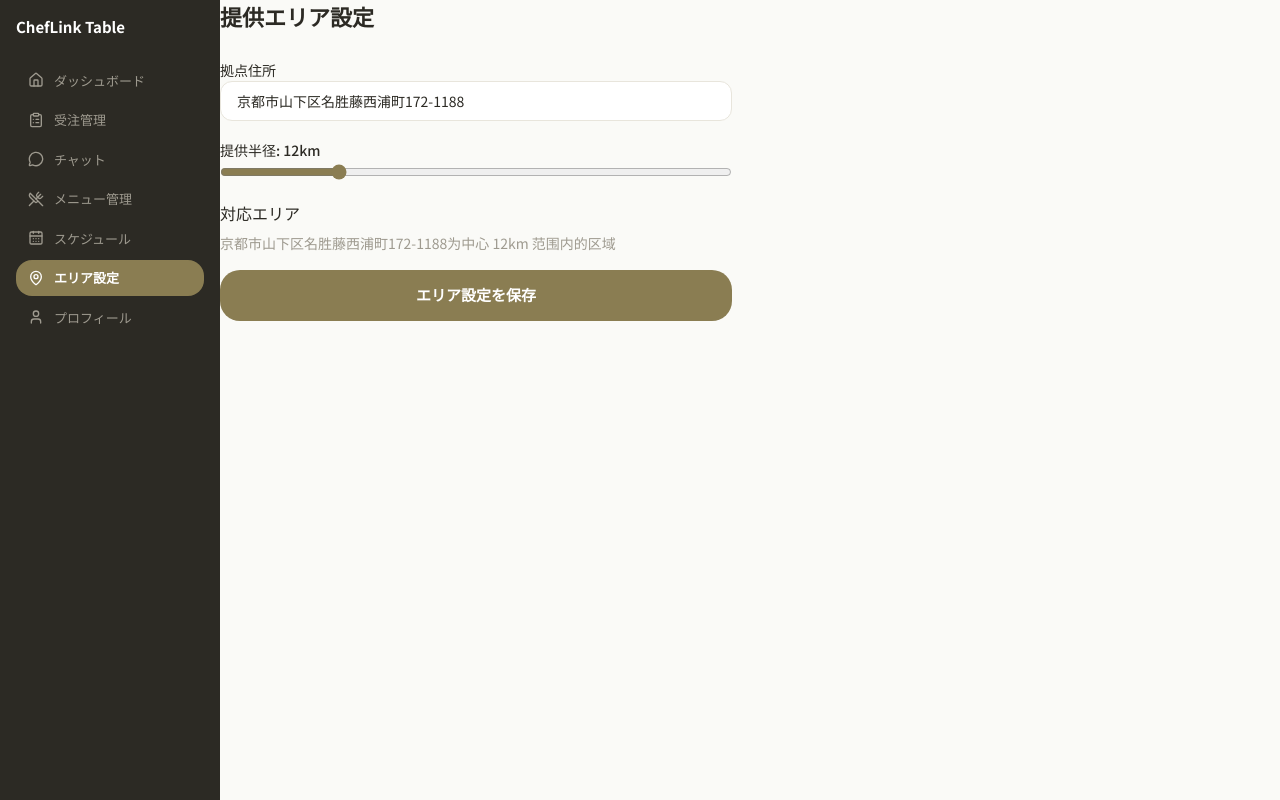
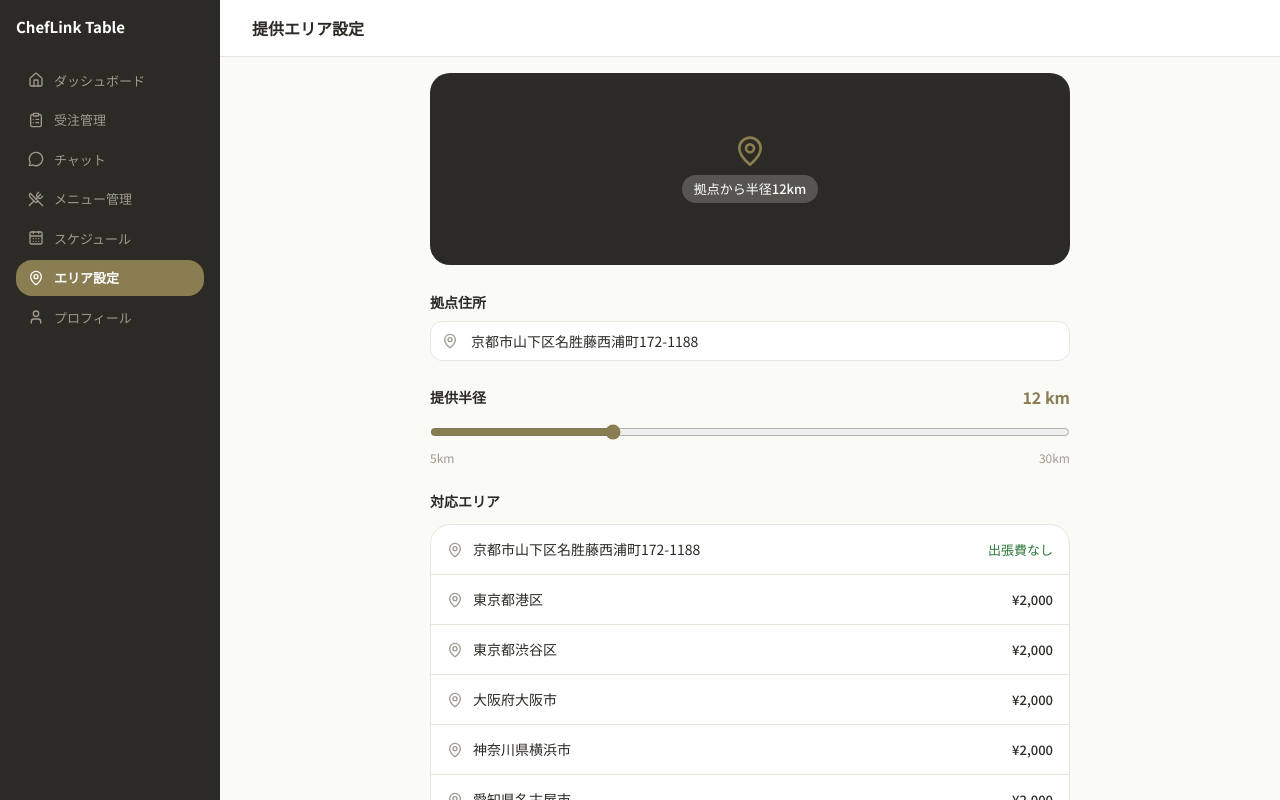
Before and after one commit to minhpham812/scan-chef-sharedine, a React (Vite) app: page /service-area in a window 1280 px wide. Built offline with nearby package versions, Linux system fonts and the light colour scheme.

Commit message:
service-area page

```diff
--- /dev/null
+++ b/src/components/service-area/index.ts
@@ -0,0 +1,5 @@
+export { ServiceAreaMapHero } from './service-area-map-hero'
+export { ServiceAreaAddressInput } from './service-area-address-input'
+export { ServiceAreaRadiusSlider } from './service-area-radius-slider'
+export { ServiceAreaList, type ServiceAreaItem } from './service-area-list'
+export { ServiceAreaBottomBar } from './service-area-bottom-bar'
--- /dev/null
+++ b/src/components/service-area/service-area-address-input.tsx
@@ -0,0 +1,27 @@
+import { MapPin } from 'lucide-react'
+import { Input } from '@/components/ui/input'
+
+interface ServiceAreaAddressInputProps {
+  value: string
+  onChange: (value: string) => void
+}
+
+export function ServiceAreaAddressInput({ value, onChange }: ServiceAreaAddressInputProps) {
+  return (
+    <section>
+      <label htmlFor="base-address" className="text-[14px] font-bold text-foreground">
+        拠点住所
+      </label>
+      <div className="relative mt-2">
+        <MapPin className="absolute left-3 top-1/2 h-4 w-4 -translate-y-1/2 text-muted" />
+        <Input
+          id="base-address"
+          value={value}
+          onChange={(e) => onChange(e.target.value)}
+          placeholder="住所を入力"
+          className="pl-10"
+        />
+      </div>
+    </section>
+  )
+}
--- /dev/null
+++ b/src/components/service-area/service-area-bottom-bar.tsx
@@ -0,0 +1,20 @@
+import { Check } from 'lucide-react'
+import { Button } from '@/components/ui/button'
+
+interface ServiceAreaBottomBarProps {
+  onSave: () => void
+  disabled?: boolean
+}
+
+export function ServiceAreaBottomBar({ onSave, disabled }: ServiceAreaBottomBarProps) {
+  return (
+    <div className="fixed bottom-0 left-0 right-0 border-t border-border bg-white px-5 py-4 lg:static lg:border-t-0 lg:px-8 lg:py-6">
+      <div className="lg:mx-auto lg:max-w-[640px]">
+        <Button size="action" onClick={onSave} disabled={disabled} className="w-full">
+          <Check className="h-5 w-5" />
+          エリア設定を保存
+        </Button>
+      </div>
+    </div>
+  )
+}
--- /dev/null
+++ b/src/components/service-area/service-area-list.tsx
@@ -0,0 +1,36 @@
+import { MapPin } from 'lucide-react'
+
+export interface ServiceAreaItem {
+  id: string
+  address: string
+  travelFee: number | null
+}
+
+interface ServiceAreaListProps {
+  items: ServiceAreaItem[]
+}
+
+export function ServiceAreaList({ items }: ServiceAreaListProps) {
+  return (
+    <section>
+      <h2 className="text-[14px] font-bold text-foreground">対応エリア</h2>
+      <div className="mt-3 divide-y divide-border overflow-hidden rounded-xl border border-border bg-white">
+        {items.map((item) => (
+          <div key={item.id} className="flex items-center justify-between px-4 py-3.5">
+            <div className="flex items-center gap-2.5">
+              <MapPin className="h-4 w-4 text-muted" />
+              <span className="text-[14px] text-foreground">{item.address}</span>
+            </div>
+            {item.travelFee === null ? (
+              <span className="text-[13px] font-medium text-success">出張費なし</span>
+            ) : (
+              <span className="text-[13px] font-medium text-foreground">
+                ¥{item.travelFee.toLocaleString()}
+              </span>
+            )}
+          </div>
+        ))}
+      </div>
+    </section>
+  )
+}
--- /dev/null
+++ b/src/components/service-area/service-area-map-hero.tsx
@@ -0,0 +1,18 @@
+import { MapPin } from 'lucide-react'
+
+interface ServiceAreaMapHeroProps {
+  radius: number
+}
+
+export function ServiceAreaMapHero({ radius }: ServiceAreaMapHeroProps) {
+  return (
+    <div className="relative flex h-48 items-center justify-center overflow-hidden rounded-xl bg-[#2C2A24]">
+      <div className="flex flex-col items-center gap-2">
+        <MapPin className="h-8 w-8 text-primary" />
+        <span className="rounded-full bg-white/20 px-3 py-1 text-[13px] font-medium text-white">
+          拠点から半径{radius}km
+        </span>
+      </div>
+    </div>
+  )
+}
--- /dev/null
+++ b/src/components/service-area/service-area-radius-slider.tsx
@@ -0,0 +1,40 @@
+interface ServiceAreaRadiusSliderProps {
+  value: number
+  onChange: (value: number) => void
+  min?: number
+  max?: number
+}
+
+export function ServiceAreaRadiusSlider({
+  value,
+  onChange,
+  min = 5,
+  max = 30,
+}: ServiceAreaRadiusSliderProps) {
+  return (
+    <section>
+      <div className="flex items-center justify-between">
+        <label htmlFor="radius-slider" className="text-[14px] font-bold text-foreground">
+          提供半径
+        </label>
+        <span className="text-[16px] font-bold text-primary">{value} km</span>
+      </div>
+      <div className="mt-3">
+        <input
+          id="radius-slider"
+          type="range"
+          min={min}
+          max={max}
+          step={1}
+          value={value}
+          onChange={(e) => onChange(Number(e.target.value))}
+          className="w-full accent-primary"
+        />
+        <div className="mt-1 flex justify-between text-[12px] text-muted">
+          <span>{min}km</span>
+          <span>{max}km</span>
+        </div>
+      </div>
+    </section>
+  )
+}
--- a/src/pages/service-area-page.tsx
+++ b/src/pages/service-area-page.tsx
@@ -1,38 +1,52 @@
 import { useState } from 'react'
-import { Input } from '@/components/ui/input'
-import { Button } from '@/components/ui/button'
+import {
+  ServiceAreaMapHero,
+  ServiceAreaAddressInput,
+  ServiceAreaRadiusSlider,
+  ServiceAreaList,
+  ServiceAreaBottomBar,
+  type ServiceAreaItem,
+} from '@/components/service-area'
+
+const mockAreas: ServiceAreaItem[] = [
+  { id: '1', address: '京都市山下区名胜藤西浦町172-1188', travelFee: null },
+  { id: '2', address: '東京都港区', travelFee: 2000 },
+  { id: '3', address: '東京都渋谷区', travelFee: 2000 },
+  { id: '4', address: '大阪府大阪市', travelFee: 2000 },
+  { id: '5', address: '神奈川県横浜市', travelFee: 2000 },
+  { id: '6', address: '愛知県名古屋市', travelFee: 2000 },
+  { id: '7', address: '福岡県福岡市', travelFee: 2000 },
+]
 
 export function ServiceAreaPage() {
   const [address, setAddress] = useState('京都市山下区名胜藤西浦町172-1188')
   const [radius, setRadius] = useState(12)
 
+  const handleSave = () => {
+    console.log('Saving service area:', { address, radius })
+  }
+
   return (
-    <div className="space-y-6 max-w-lg">
-      <h1 className="text-[22px] font-heading font-semibold text-[#2c2a24]">提供エリア設定</h1>
-      <div className="space-y-4">
-        <div className="space-y-2">
-          <label className="text-[14px] font-medium text-[#2c2a24]">拠点住所</label>
-          <Input value={address} onChange={(e) => setAddress(e.target.value)} />
+    <div className="flex flex-col lg:flex-1 lg:overflow-y-auto">
+      <header className="sticky top-0 z-10 border-b border-border bg-white lg:relative">
+        <div className="flex h-14 items-center gap-3 px-4 lg:px-8">
+          <h1 className="text-[16px] font-bold text-foreground">提供エリア設定</h1>
         </div>
-        <div className="space-y-2">
-          <label className="text-[14px] font-medium text-[#2c2a24]">提供半径: {radius}km</label>
-          <input
-            type="range"
-            min={1}
-            max={50}
-            value={radius}
-            onChange={(e) => setRadius(Number(e.target.value))}
-            className="w-full accent-[#8a7d52]"
-          />
+      </header>
+
+      <main className="px-5 pt-4 lg:px-8">
+        <div className="lg:mx-auto lg:max-w-[640px]">
+          <ServiceAreaMapHero radius={radius} />
+
+          <div className="mt-6 space-y-6">
+            <ServiceAreaAddressInput value={address} onChange={setAddress} />
+            <ServiceAreaRadiusSlider value={radius} onChange={setRadius} />
+            <ServiceAreaList items={mockAreas} />
+          </div>
         </div>
-        <div className="space-y-2">
-          <h2 className="text-[16px] font-heading font-medium text-[#2c2a24]">対応エリア</h2>
-          <p className="text-[14px] text-[#9e9a8f]">
-            {address}为中心 {radius}km 范围内的区域
-          </p>
-        </div>
-        <Button size="action">エリア設定を保存</Button>
-      </div>
+      </main>
+
+      <ServiceAreaBottomBar onSave={handleSave} />
     </div>
   )
 }
```
